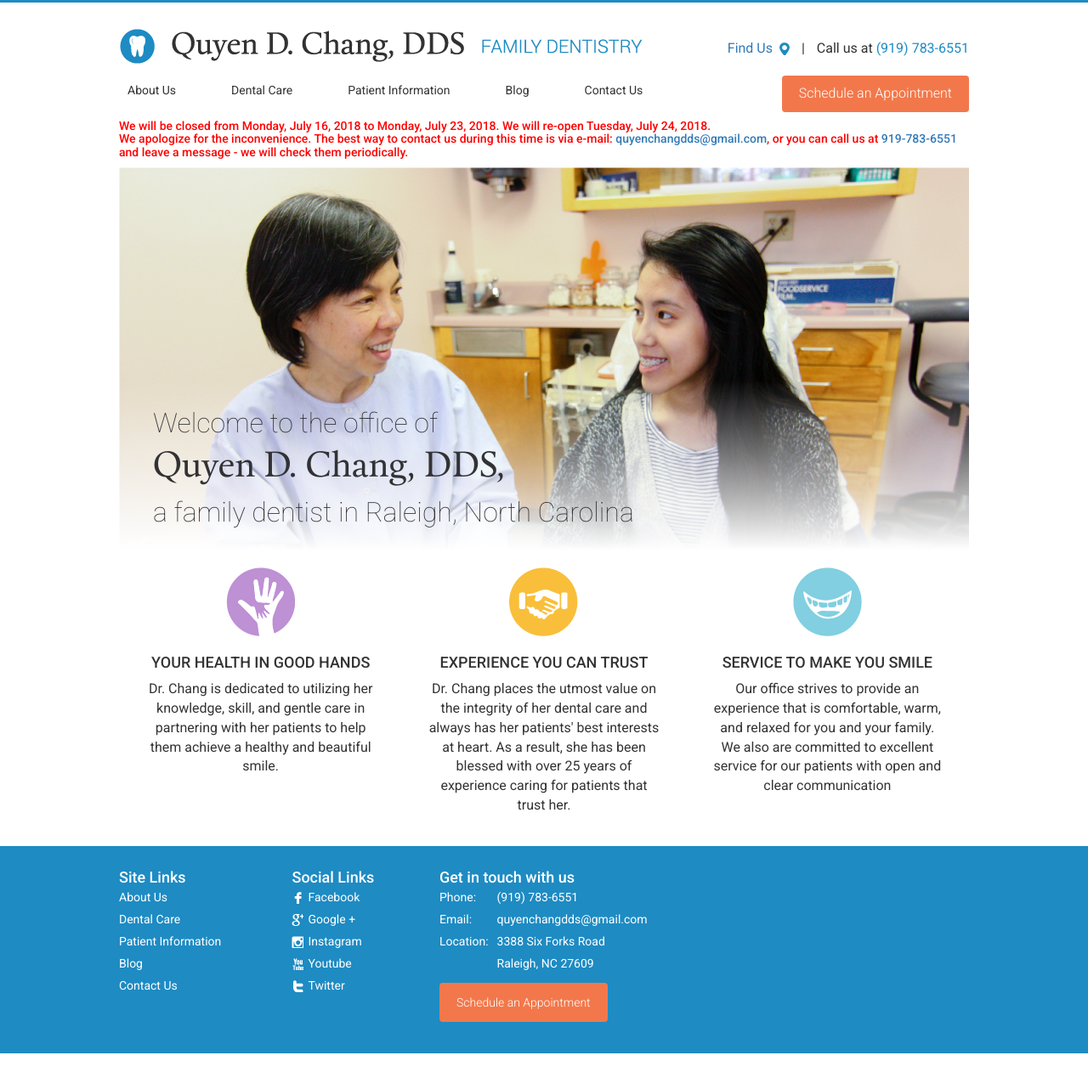
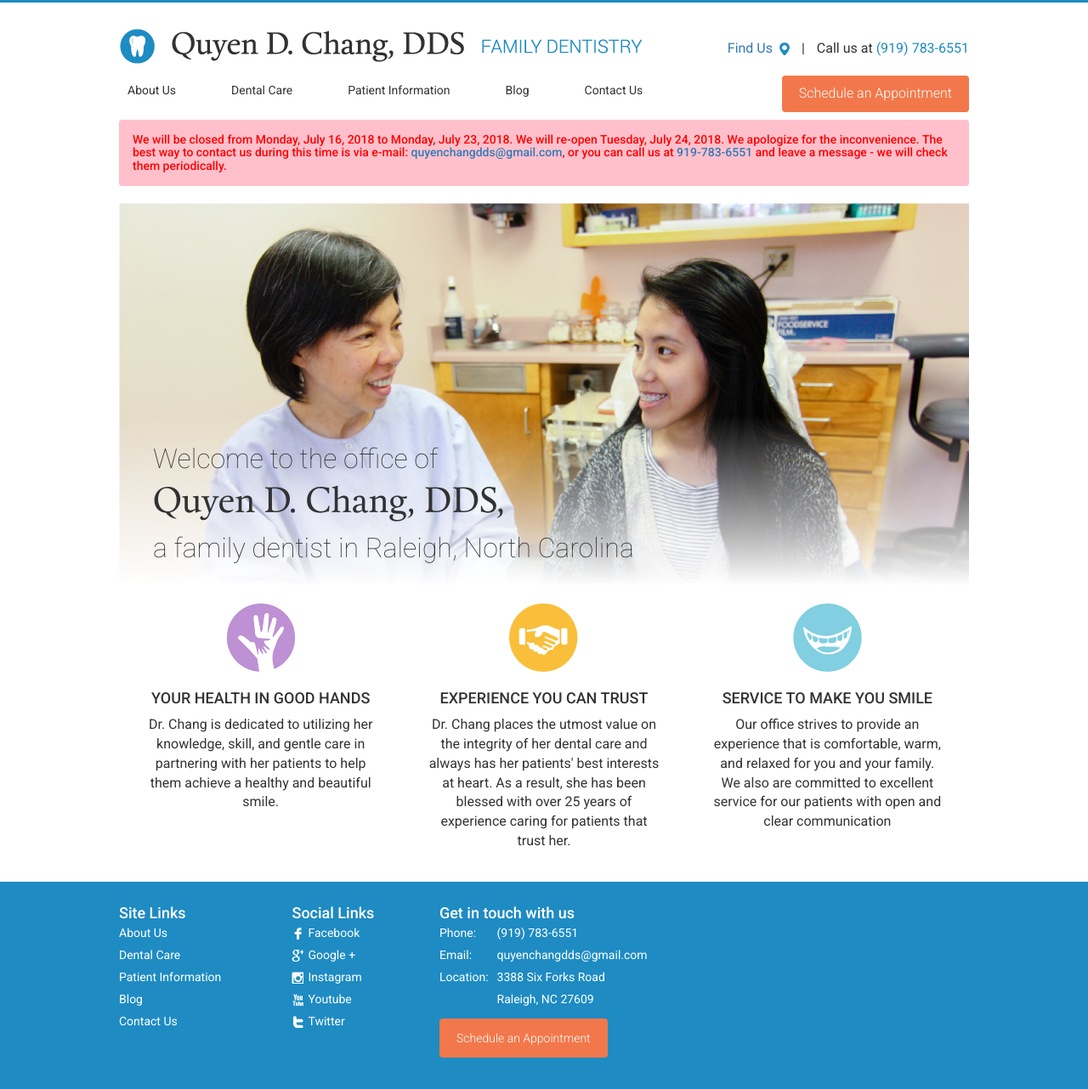
Before and after one commit to gabrielyeung/changdds, a Jekyll site: the page built from index.html, in a window 1280 px wide. Shown: the whole page at 85% size. Built offline with Jekyll 4.4.1, drawn with Linux system fonts in a browser that asks for light colours; before the commit the page ends 1240 px from its top, so only the background shows below that; grey boxes are pictures that could not be loaded.

Commit message:
add alert tag

```diff
--- a/_includes/header.html
+++ b/_includes/header.html
@@ -44,8 +44,7 @@
   </nav>
 
        <!-- Holiday / Closure Section -->
-        <h5>
-          <font color=red>
+        <h5 class="alert">
             We will be closed from Monday, July 16, 2018 to Monday, July 23, 2018.
             <!--
             <ul>
@@ -55,7 +54,6 @@
             </ul>
             -->
             We will re-open Tuesday, July 24, 2018. We apologize for the inconvenience. The best way to contact us during this time is via e-mail: <a href="mailto:quyenchangdds@gmail.com">quyenchangdds@gmail.com</a>, or you can call us at <a href="tel:19197836551">919-783-6551</a> and leave a message - we will check them periodically.</li>
-          </font>
         </h5>
 <!--       -->
 
--- a/_sass/_header.scss
+++ b/_sass/_header.scss
@@ -2,6 +2,10 @@
 header {
   padding-top: em(30);
   font-family: roboto;
+  .alert {
+    color: red;
+    background-color: pink;
+  }
 }
 header .header-banner {
   margin-bottom: em(20);
```
